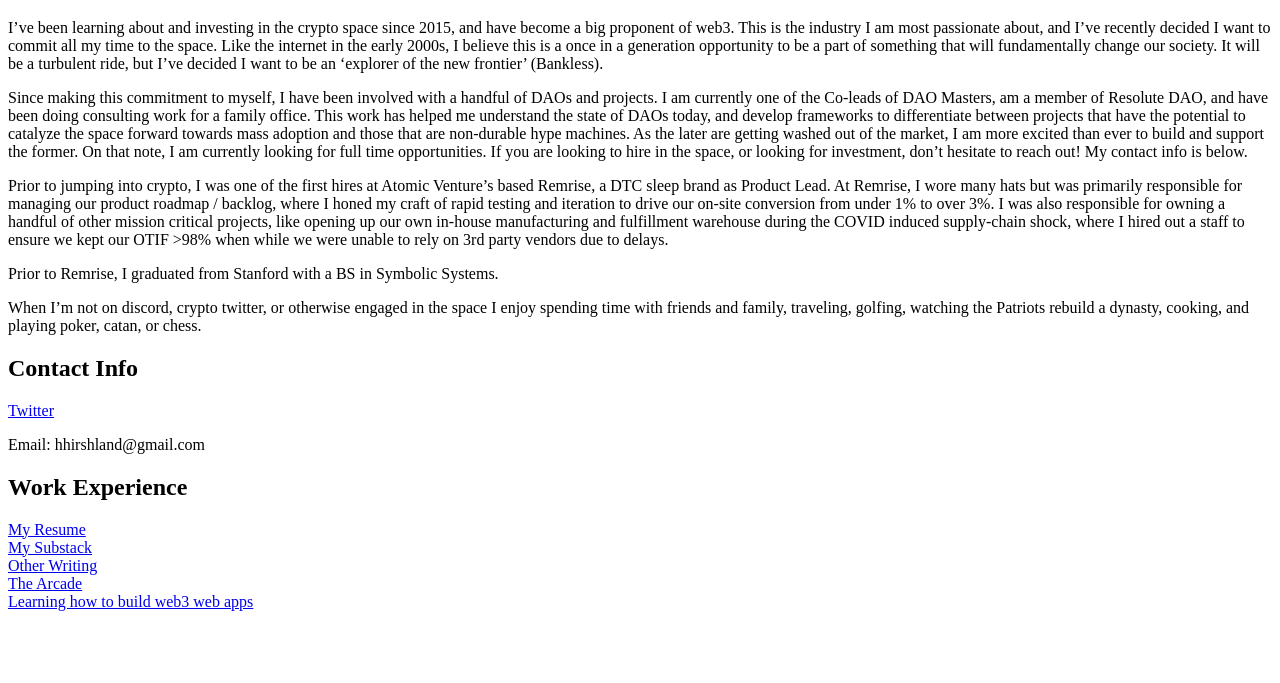
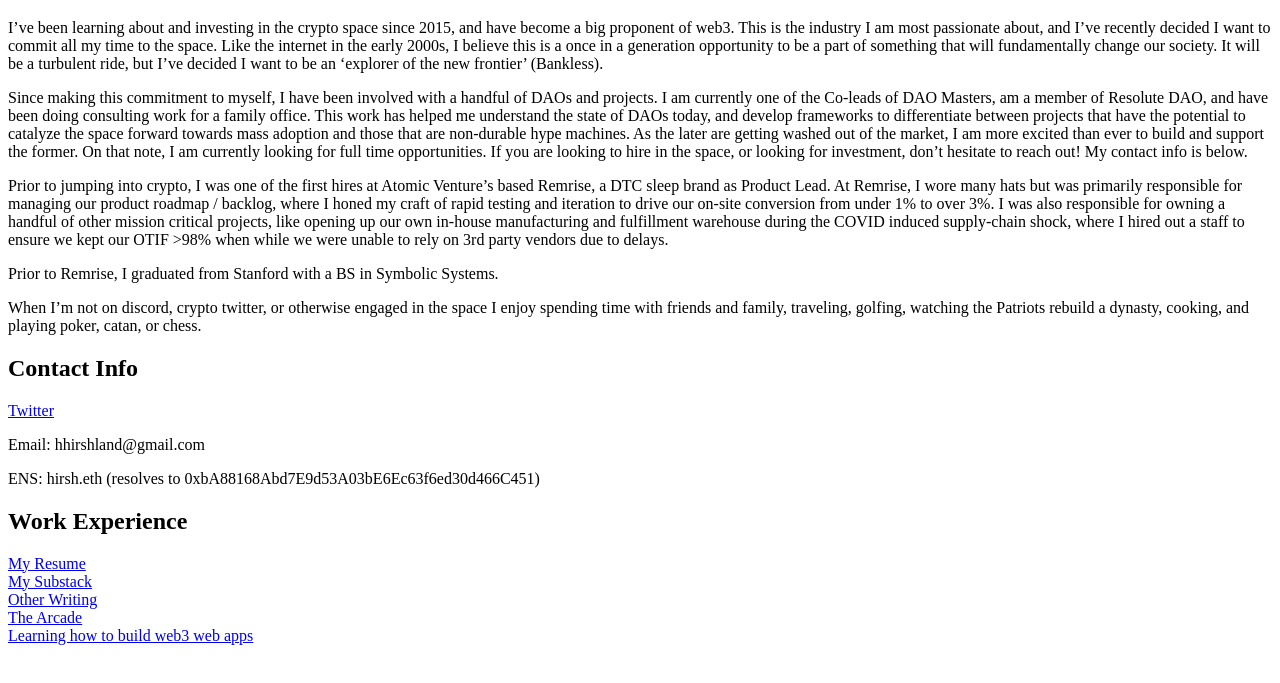
Before and after one commit to hhirshland/mypersonalsite, a plain HTML site: page index.html in a window 1280 px wide. Shown: the part 61-744 px from the top of the page. Drawn offline with Linux system fonts and the light colour scheme.

Commit message:
adding back ens

```diff
--- a/index.html
+++ b/index.html
@@ -18,6 +18,7 @@
     <h2>Contact Info</h2>
     <a href="https://twitter.com/henryhirshland">Twitter</a>
     <p>Email: hhirshland@gmail.com</p>
+    <p>ENS: hirsh.eth (resolves to 0xbA88168Abd7E9d53A03bE6Ec63f6ed30d466C451)</p>
 
     <h2>Work Experience</h2>
     <a href="https://docs.google.com/document/d/11y_g3ArHwk-56FdSqKIUpjYaV5F8FSo1iW0Ms0B-9GQ/edit">My Resume</a>
```
